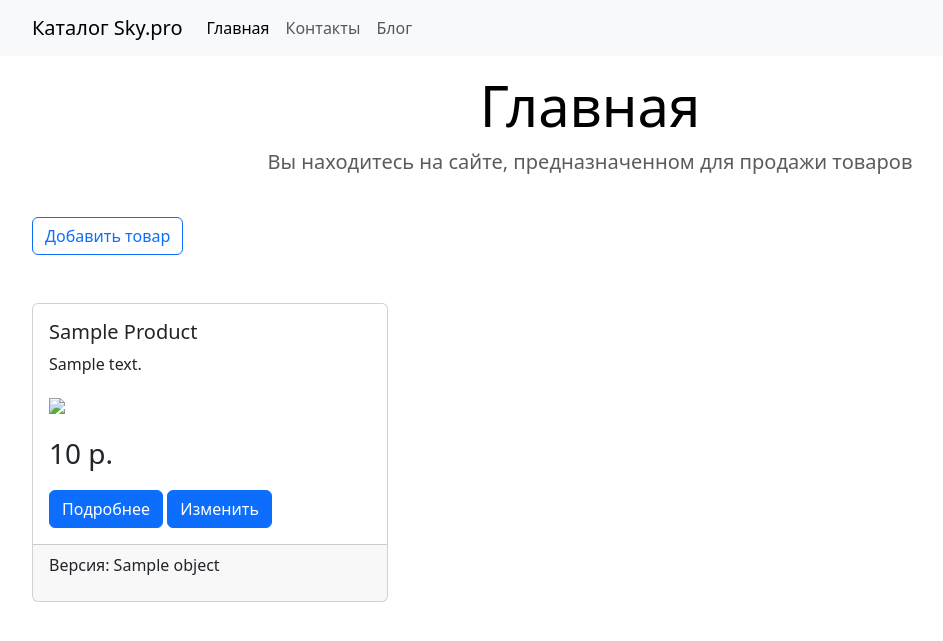
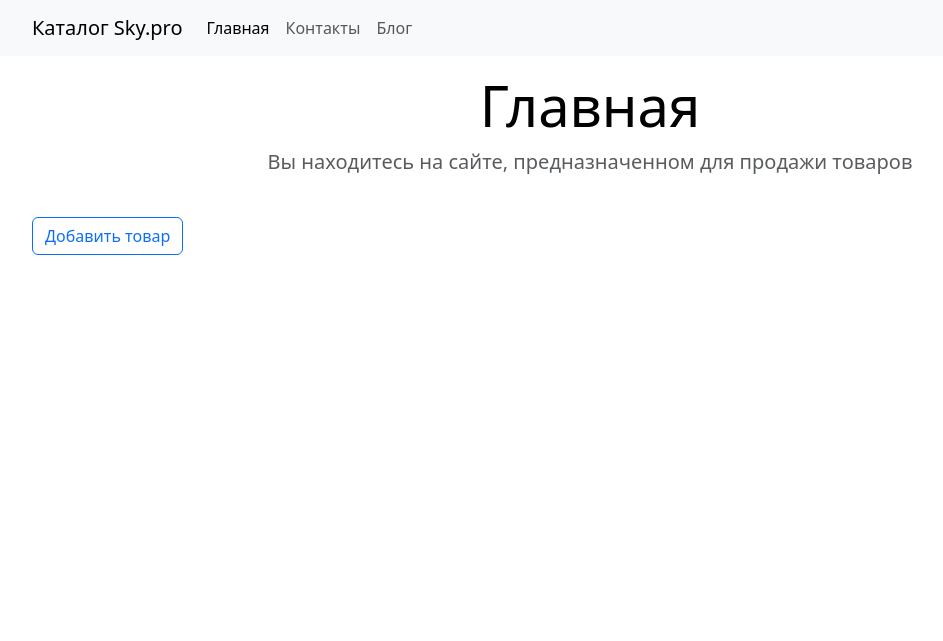
Before and after one commit to InterestingPerspective/django_homework, a Django app: template catalog/templates/catalog/product_list.html in a window 1280 px wide. Shown: the top 641 px of the page, without its empty margins (50-993 px from the left). Run offline with Django 4.2, Linux system fonts and the light colour scheme; the template is opened without the code that fills it: most values are stand-ins (such as "Sample title", 1, 10 or a date in 2020); parts of the project's set-up code (start-up, migrations or seed data) failed here and were passed over.

Commit message:
homework 6 fixed 2

```diff
--- a/catalog/templates/catalog/product_list.html
+++ b/catalog/templates/catalog/product_list.html
@@ -16,21 +16,25 @@
                 <a class="btn btn-outline-primary" href="{% url 'catalog:create_product' %}">Добавить товар</a>
             </div>
             {% for object in object_list %}
+            {% for version in object.version_set.all %}
+            {% if version.is_active %}
             <div class="col-sm-4">
                 <div class="card">
                     <div class="card-body">
-                        <h5 class="card-title">{{ object.product|title }}</h5>
-                        <p class="card-text">{{ object.product.description|slice:100 }}</p>
-                        <img src="{{ object.product.preview_img|mediapath }}" class="img-fluid"/>
-                        <p class="fs-3 text mt-3">{{ object.product.price }} р.</p>
-                        <a href="{% url 'catalog:view_product' object.product.pk %}" class="btn btn-primary">Подробнее</a>
-                        <a href="{% url 'catalog:update_product' object.product.pk %}" class="btn btn-primary">Изменить</a>
+                        <h5 class="card-title">{{ version.product|title }}</h5>
+                        <p class="card-text">{{ version.product.description|slice:100 }}</p>
+                        <img src="{{ version.product.preview_img|mediapath }}" class="img-fluid"/>
+                        <p class="fs-3 text mt-3">{{ version.product.price }} р.</p>
+                        <a href="{% url 'catalog:view_product' version.product.pk %}" class="btn btn-primary">Подробнее</a>
+                        <a href="{% url 'catalog:update_product' version.product.pk %}" class="btn btn-primary">Изменить</a>
                     </div>
                     <div class="card-footer">
-                        <p>Версия: {{ object }}</p>
+                        <p>Версия: {{ version }}</p>
                     </div>
                 </div>
             </div>
+            {% endif %}
+            {% endfor %}
             {% endfor %}
         </div>
     </div>
```
Also changed, not shown: catalog/templates/catalog/product_form.html (+7 -1 lines), catalog/views.py (+8 -10 lines).
